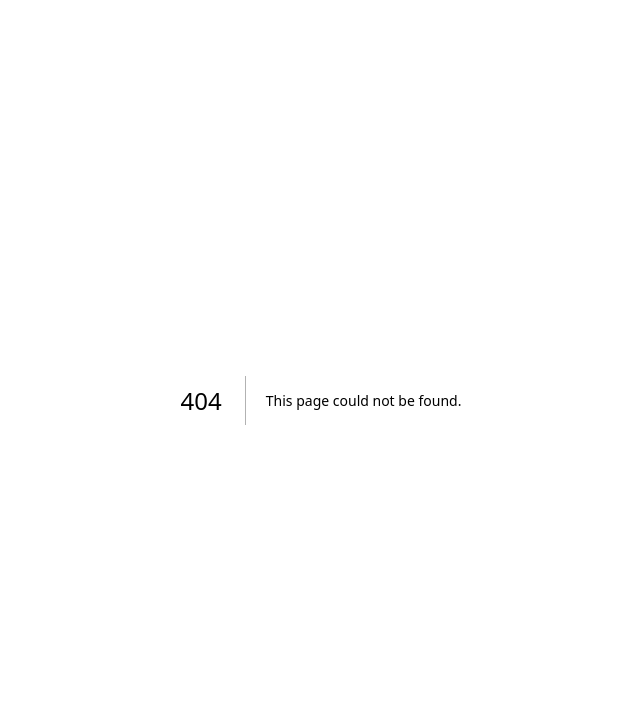
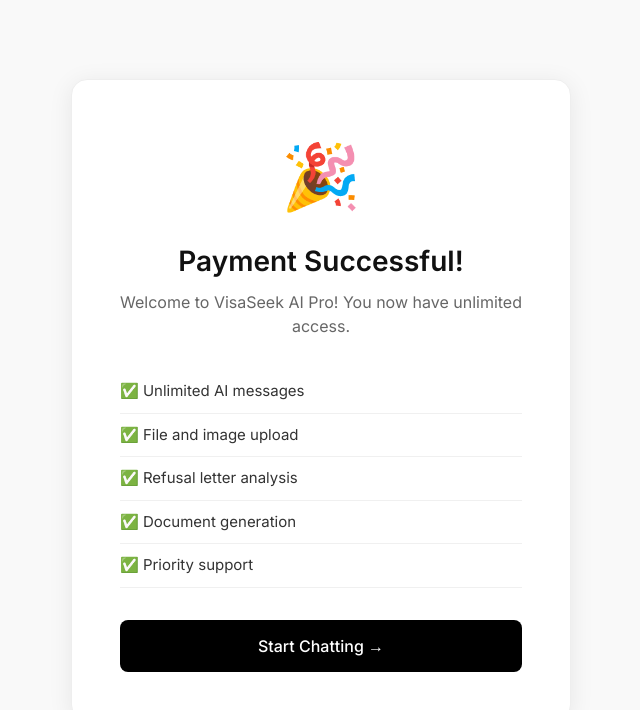
Before and after one commit to khosasarang-code/visaseek-ai, a Next.js app: page /success in a window 1280 px wide. Before the commit this address had no page. Shown: the top 710 px of the page, without its empty margins (319-959 px from the left). Built offline with nearby package versions, Linux system fonts and the light colour scheme.

Commit message:
Create SuccessPage component for payment confirmation

```diff
--- /dev/null
+++ b/src/app/success/page.tsx
@@ -0,0 +1,69 @@
+'use client';
+import { useRouter } from 'next/navigation';
+
+export default function SuccessPage() {
+  const router = useRouter();
+
+  return (
+    <div style={{
+      minHeight: '100vh',
+      display: 'flex',
+      alignItems: 'center',
+      justifyContent: 'center',
+      background: '#f9f9f9',
+      fontFamily: 'Inter, sans-serif'
+    }}>
+      <div style={{
+        background: 'white',
+        padding: '48px',
+        borderRadius: '16px',
+        textAlign: 'center',
+        maxWidth: '500px',
+        border: '1px solid #eee',
+        boxShadow: '0 4px 24px rgba(0,0,0,0.08)'
+      }}>
+        <div style={{ fontSize: '64px', marginBottom: '8px' }}>🎉</div>
+        <h1 style={{ fontSize: '28px', fontWeight: '600', margin: '16px 0 8px', color: '#111' }}>
+          Payment Successful!
+        </h1>
+        <p style={{ color: '#666', marginBottom: '32px', fontSize: '16px' }}>
+          Welcome to VisaSeek AI Pro! You now have unlimited access.
+        </p>
+        <ul style={{ textAlign: 'left', marginBottom: '32px', listStyle: 'none', padding: 0 }}>
+          {[
+            'Unlimited AI messages',
+            'File and image upload',
+            'Refusal letter analysis',
+            'Document generation',
+            'Priority support'
+          ].map(feature => (
+            <li key={feature} style={{
+              padding: '10px 0',
+              borderBottom: '1px solid #f0f0f0',
+              fontSize: '15px',
+              color: '#333'
+            }}>
+              ✅ {feature}
+            </li>
+          ))}
+        </ul>
+        <button
+          onClick={() => router.push('/')}
+          style={{
+            background: 'black',
+            color: 'white',
+            padding: '14px 32px',
+            borderRadius: '8px',
+            border: 'none',
+            fontSize: '16px',
+            cursor: 'pointer',
+            width: '100%',
+            fontWeight: '500'
+          }}
+        >
+          Start Chatting →
+        </button>
+      </div>
+    </div>
+  );
+}
```
